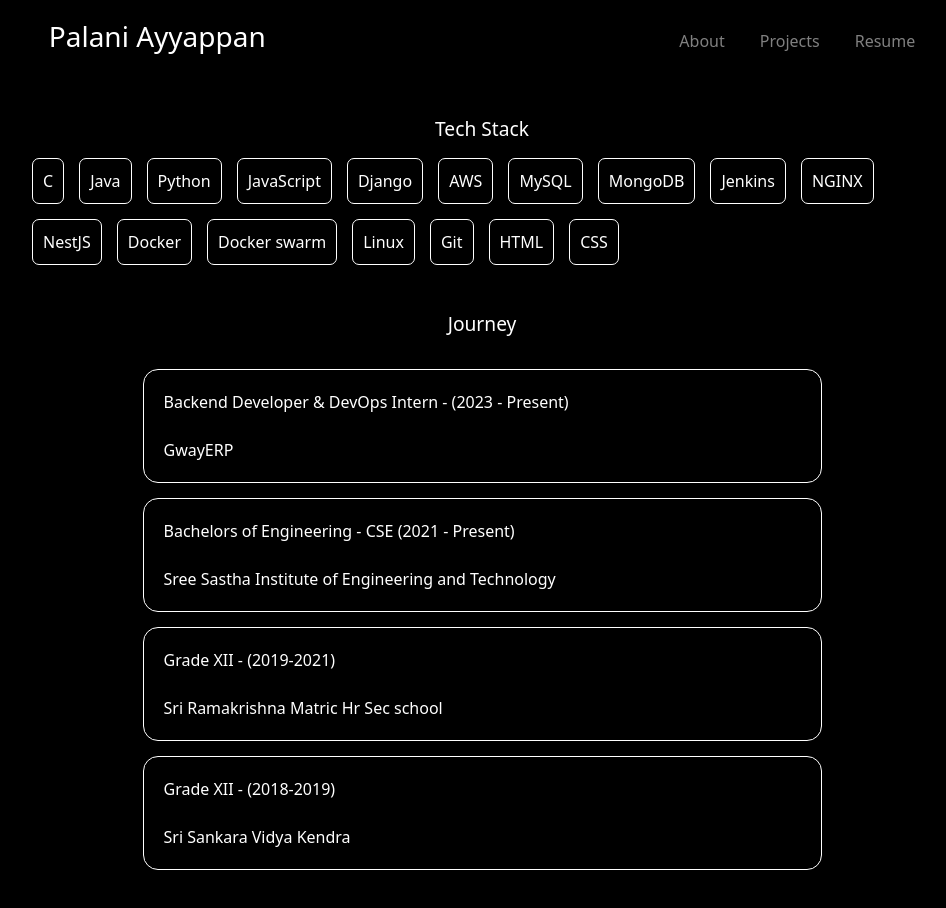
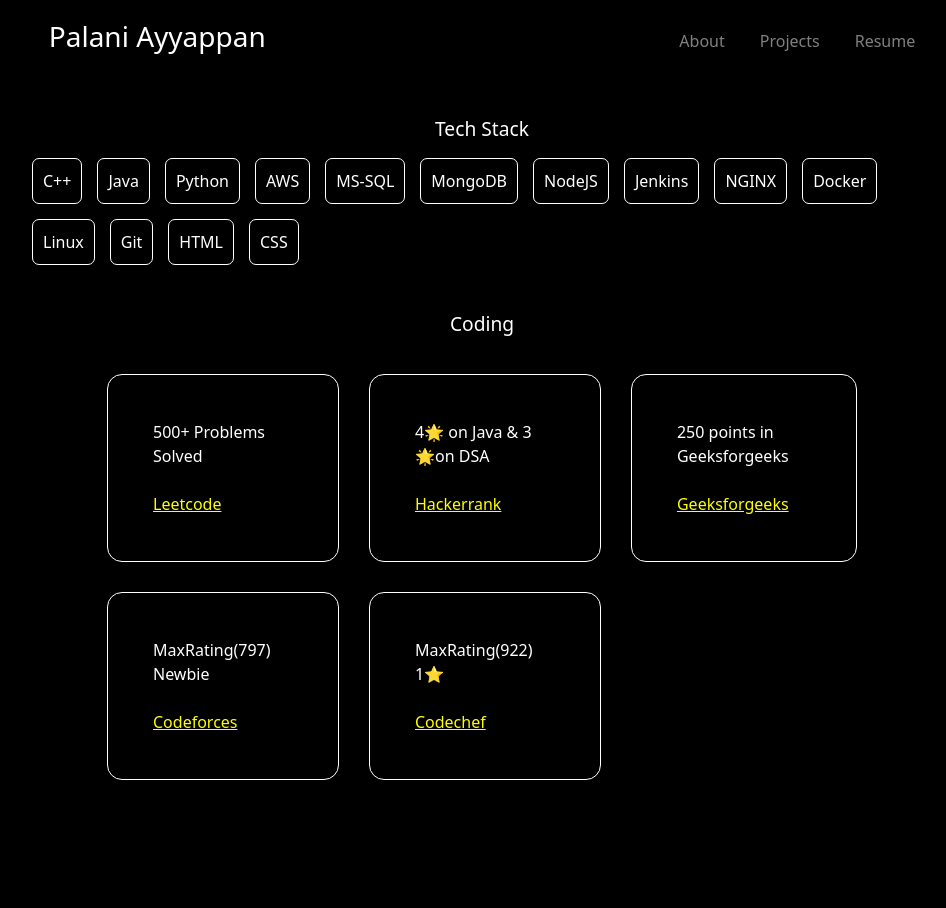
Before and after one commit to palanioffcl/palanioffcl.github.io, a React (Vite) app: page /#/about in a window 1280 px wide. Shown: the top 908 px of the page, without its empty margins (158-1104 px from the left). After the commit the page ends 840 px from the top, so only its background shows below. Built offline with nearby package versions, Linux system fonts and the light colour scheme.

Commit message:
changes made

```diff
--- a/src/Components/Navbar.jsx
+++ b/src/Components/Navbar.jsx
@@ -14,7 +14,7 @@
                 <div className='navbardiv'>
                     <div><Link to="/about">About</Link></div>
                     <div><Link to="/projects">Projects</Link></div>
-                    <div><a href='/src/assets/Palani_SoftwareDeveloper_Resume.pdf'>Resume</a></div>
+                    <div><a href='https://drive.google.com/drive/folders/19IWPyO3sda83ExJCHuUecekar2BDD4gJ'>Resume</a></div>
                 </div>
             </div>
         </>
--- a/src/Pages/About.jsx
+++ b/src/Pages/About.jsx
@@ -9,19 +9,16 @@
             <div className='parent'>
                 <div className='achieve'>Tech Stack</div>
                 <div className='techstack'>
-                    <div className='ts'>C</div>
+                    <div className='ts'>C++</div>
                     <div className='ts'>Java</div>
                     <div className='ts'>Python</div>
-                    <div className='ts'>JavaScript</div>
-                    <div className='ts'>Django</div>
                     <div className='ts'>AWS</div>
-                    <div className='ts'>MySQL</div>
+                    <div className='ts'>MS-SQL</div>
                     <div className='ts'>MongoDB</div>
+                    <div className='ts'>NodeJS</div>
                     <div className='ts'>Jenkins</div>
                     <div className='ts'>NGINX</div>
-                    <div className='ts'>NestJS</div>
                     <div className='ts'>Docker</div>
-                    <div className='ts'>Docker swarm</div>
                     <div className='ts'>Linux</div>
                     <div className='ts'>Git</div>
                     <div className='ts'>HTML</div>
@@ -29,14 +26,17 @@
                 </div>
             </div>
 
-            <div className='achieve'>Journey</div>
-            <div className='parent'>
-                <div className='timeline'>Backend Developer & DevOps Intern - (2023 - Present)<br></br><br></br> GwayERP</div>
-                <div className='timeline'>Bachelors of Engineering - CSE (2021 - Present)<br></br><br></br> Sree Sastha Institute of Engineering and Technology</div>
-                <div className='timeline'>Grade XII - (2019-2021) <br></br><br></br> Sri Ramakrishna Matric Hr Sec school</div>
-                <div className='timeline'>Grade XII - (2018-2019) <br></br><br></br> Sri Sankara Vidya Kendra</div>
+            <div className='achieve'>Coding</div>
+            <div className="projectswrapper">
+                <div className='projs'>
+                    <div className='pbox'>500+ Problems Solved<br></br><br></br> <a className='link' href='https://leetcode.com/palaniga'>Leetcode</a></div>
+                    <div className='pbox'>4🌟 on Java & 3 🌟on DSA<br></br><br></br> <a className='link' href="https://www.hackerrank.com/profile/palanioffl">Hackerrank</a></div>
+                    <div className='pbox'>250 points in Geeksforgeeks<br></br><br></br><a className='link' href="https://www.geeksforgeeks.org/user/palanioffl/">Geeksforgeeks</a></div>
+                    <div className='pbox'>MaxRating(797) Newbie<br></br><br></br> <a className='link' href="https://codeforces.com/profile/palanioffl">Codeforces</a></div>
+                    <div className='pbox'>MaxRating(922) 1⭐<br></br><br></br> <a className='link' href="https://www.codechef.com/users/palaniga">Codechef</a></div>
+                </div>
             </div>
             <div className='achieve'></div>
-       </>
+        </>
     );
 }
--- a/src/Pages/Home.jsx
+++ b/src/Pages/Home.jsx
@@ -15,15 +15,14 @@
                         <img src={profile} alt="profile" />
                     </div>
                     <div className='about'>
-                    <div className='heading'>Software Developer & DevOps</div><br/>
-                    <div className='desc'>Myself Palani, a tech enthusiast with interest in solving problems.
-                    I focus on building highly scalable systems. I am a quick learner and can adapt to new technologies. Currently working on Cloud computing and Server side technologies.</div>
+                        <div className='heading'>Software Developer</div><br />
+                        <div className='desc'>Myself Palani, a tech enthusiast with interest in solving problems. I focus on building highly scalable systems. I rapidly grasp new concepts and technologies. Currently working on building scalable fullstack web applications.</div>
                     </div>
                     <div className='links'>
-                    <div><a className='soclink' href="https://github.com/palanioffcl"><GitHubIcon /></a></div>
+                        <div><a className='soclink' href="https://github.com/palaniga"><GitHubIcon /></a></div>
                         <div><a className='soclink' href="mailto:gapalani@outlook.com"><AlternateEmailIcon /></a></div>
-                    <div><a className='soclink' href='https://linkedin.com/in/palanioffcl'><LinkedInIcon/></a></div>
-                    <div><a className='soclink' href="https://leetcode.com/palanioffl"><svg fill="#ffffff" width="22px" height="22px" viewBox="0 0 24 24" role="img" xmlns="http://www.w3.org/2000/svg"><g id="SVGRepo_bgCarrier" stroke-width="0"></g><g id="SVGRepo_tracerCarrier" stroke-linecap="round" stroke-linejoin="round"></g><g id="SVGRepo_iconCarrier"><title>LeetCode icon</title><path d="M16.102 17.93l-2.697 2.607c-.466.467-1.111.662-1.823.662s-1.357-.195-1.824-.662l-4.332-4.363c-.467-.467-.702-1.15-.702-1.863s.235-1.357.702-1.824l4.319-4.38c.467-.467 1.125-.645 1.837-.645s1.357.195 1.823.662l2.697 2.606c.514.515 1.365.497 1.9-.038.535-.536.553-1.387.039-1.901l-2.609-2.636a5.055 5.055 0 0 0-2.445-1.337l2.467-2.503c.516-.514.498-1.366-.037-1.901-.535-.535-1.387-.552-1.902-.038l-10.1 10.101c-.981.982-1.494 2.337-1.494 3.835 0 1.498.513 2.895 1.494 3.875l4.347 4.361c.981.979 2.337 1.452 3.834 1.452s2.853-.512 3.835-1.494l2.609-2.637c.514-.514.496-1.365-.039-1.9s-1.386-.553-1.899-.039zM20.811 13.01H10.666c-.702 0-1.27.604-1.27 1.346s.568 1.346 1.27 1.346h10.145c.701 0 1.27-.604 1.27-1.346s-.569-1.346-1.27-1.346z"></path></g></svg></a></div>
+                        <div><a className='soclink' href='https://linkedin.com/in/palaniga'><LinkedInIcon /></a></div>
+                        <div><a className='soclink' href="https://leetcode.com/palaniga"><svg fill="#ffffff" width="22px" height="22px" viewBox="0 0 24 24" role="img" xmlns="http://www.w3.org/2000/svg"><g id="SVGRepo_bgCarrier" stroke-width="0"></g><g id="SVGRepo_tracerCarrier" stroke-linecap="round" stroke-linejoin="round"></g><g id="SVGRepo_iconCarrier"><title>LeetCode icon</title><path d="M16.102 17.93l-2.697 2.607c-.466.467-1.111.662-1.823.662s-1.357-.195-1.824-.662l-4.332-4.363c-.467-.467-.702-1.15-.702-1.863s.235-1.357.702-1.824l4.319-4.38c.467-.467 1.125-.645 1.837-.645s1.357.195 1.823.662l2.697 2.606c.514.515 1.365.497 1.9-.038.535-.536.553-1.387.039-1.901l-2.609-2.636a5.055 5.055 0 0 0-2.445-1.337l2.467-2.503c.516-.514.498-1.366-.037-1.901-.535-.535-1.387-.552-1.902-.038l-10.1 10.101c-.981.982-1.494 2.337-1.494 3.835 0 1.498.513 2.895 1.494 3.875l4.347 4.361c.981.979 2.337 1.452 3.834 1.452s2.853-.512 3.835-1.494l2.609-2.637c.514-.514.496-1.365-.039-1.9s-1.386-.553-1.899-.039zM20.811 13.01H10.666c-.702 0-1.27.604-1.27 1.346s.568 1.346 1.27 1.346h10.145c.701 0 1.27-.604 1.27-1.346s-.569-1.346-1.27-1.346z"></path></g></svg></a></div>
                         <div><a className='soclink' href="https://codeforces.com/profile/palanioffl"><svg fill="#ffffff" width="25px" height="25px" viewBox="0 0 24 24" role="img" xmlns="http://www.w3.org/2000/svg"><g id="SVGRepo_bgCarrier" stroke-width="0"></g><g id="SVGRepo_tracerCarrier" stroke-linecap="round" stroke-linejoin="round"></g><g id="SVGRepo_iconCarrier"><path d="M4.5 7.5A1.5 1.5 0 0 1 6 9v10.5A1.5 1.5 0 0 1 4.5 21h-3C.673 21 0 20.328 0 19.5V9c0-.828.673-1.5 1.5-1.5h3zm9-4.5A1.5 1.5 0 0 1 15 4.5v15a1.5 1.5 0 0 1-1.5 1.5h-3c-.827 0-1.5-.672-1.5-1.5v-15c0-.828.673-1.5 1.5-1.5h3zm9 7.5A1.5 1.5 0 0 1 24 12v7.5a1.5 1.5 0 0 1-1.5 1.5h-3a1.5 1.5 0 0 1-1.5-1.5V12a1.5 1.5 0 0 1 1.5-1.5h3z"></path></g></svg></a></div>
                     </div>
                 </div>
```
Also changed, not shown: src/Pages/Projects.jsx (indentation only), 2 other files (tests, documents, lock files or other folders). Lines whose indentation alone changed are shown as unchanged.
